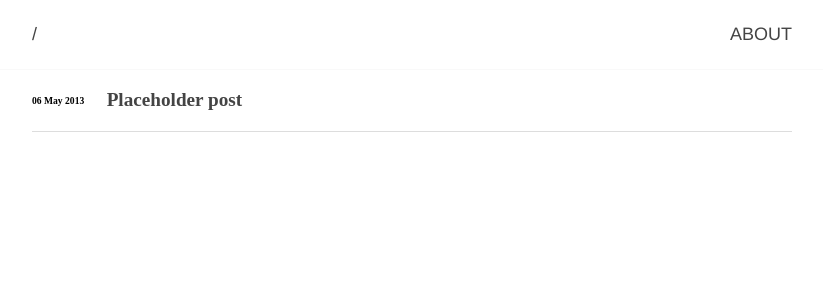
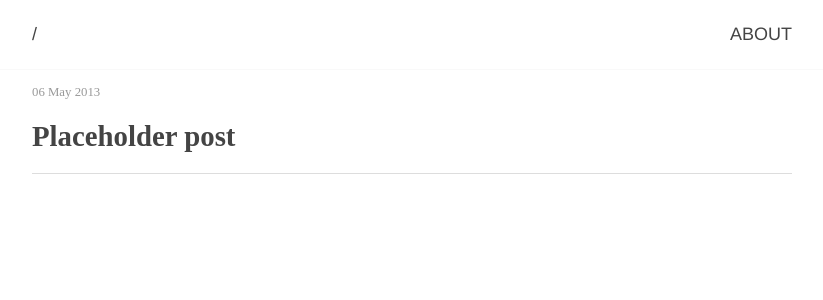
Before and after one commit to mage3k/mage3k.github.com, a Jekyll site: the page built from index.html, in a window 1280 px wide. Shown: the top 300 px of the page, without its empty margins (228-1051 px from the left). Built offline with Jekyll 4.4.1, drawn with Linux system fonts in a browser that asks for light colours.

Commit message:
change index.html style from lepture.com

```diff
--- a/index.html
+++ b/index.html
@@ -12,13 +12,18 @@ layout: page
   </a>
 </nav> -->
 
-<ul class="posts">
+<ul class="entry-list">
   {% for post in site.posts ｜ limit: site.posts_limit %}
-  <li>
-    <h2>
-      <time>{{ post.date | date_to_string }} </time>
-      <a href="{{ post.url }}">{{ post.title }}</a>
-    </h2>
+  <li class="entry-item" itemscope itemtype="http://schema.org/Article">
+    <div class="entry-meta">
+      <time class="updated" itemprop="datepublished">{{ post.date | date_to_string }} </time>
+    </div>
+    <div class="detail">
+      <h2 itemprop="name">
+        <a itemprop="url" href="{{ post.url }}">{{ post.title }}</a>
+      </h2>
+      {%if post.description %}<div itemprop="description">{{ post.description }}</div>{% endif %}
+    </div>
   </li>
   {% endfor %}
 </ul>
--- a/stylesheets/style.css
+++ b/stylesheets/style.css
@@ -49,29 +49,28 @@ html, body {
   font-family: "Avenir Next",Avenir,"Helvetica Neue",sans-serif;
 }
 
-.posts {
+.entry-list {
   padding: 0;
 }
 
-.posts li {
+.entry-item {
   list-style: none;
   border-bottom: 1px solid #ddd;
 }
 
-.posts time {
-  font-size: 0.4em;
-  vertical-align: middle;
-  margin-right: 20px;
+.entry-meta time {
+  color: #999;
+  font-size: 0.8em;
 }
 
-.posts a {
-  font-size: 0.8em;
+.entry-list a {
+  font-size: 1.2em;
   color: #444;
   text-decoration: none;
   transition: opacity .2s ease-out;
 }
 
-.posts a:hover {
+.entry-list a:hover {
   opacity: .6;
 }
 
```
